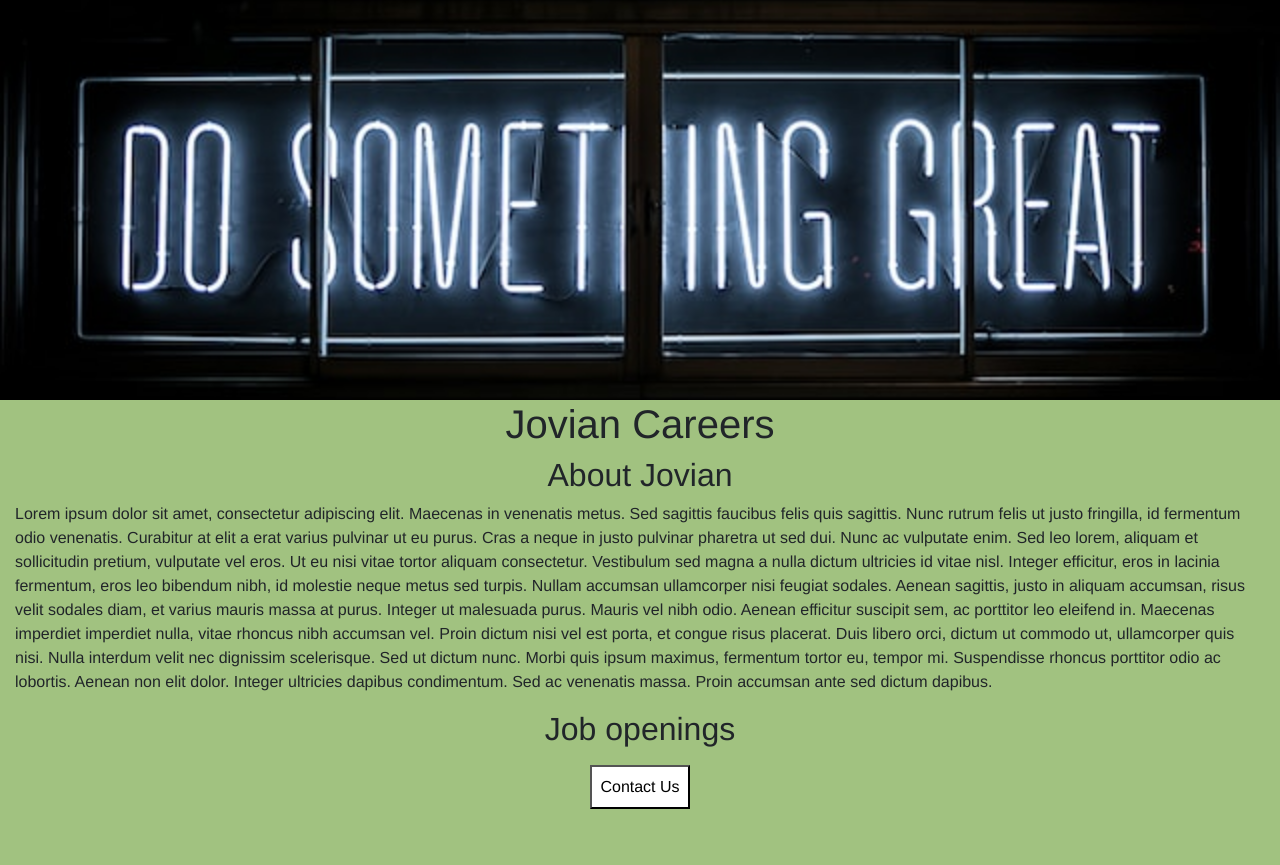
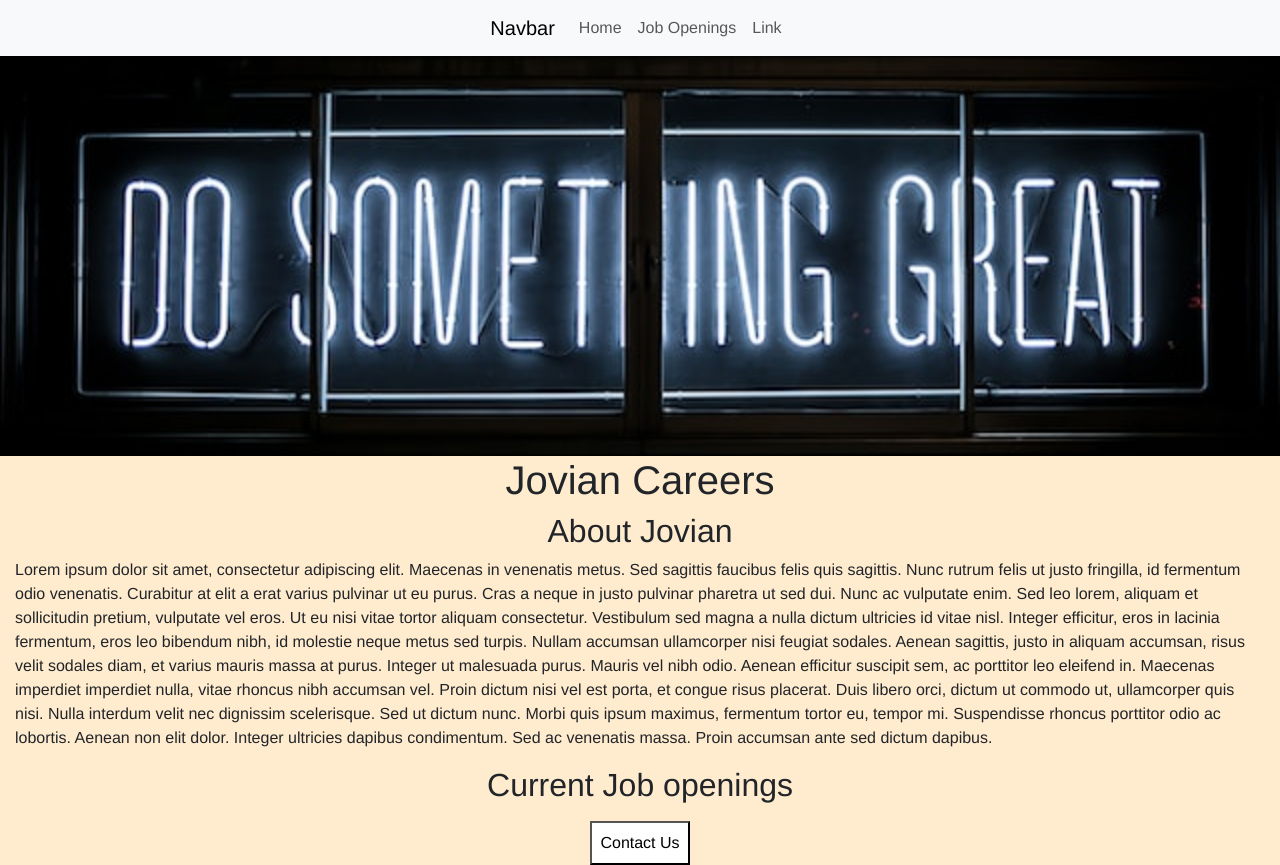
Before and after one commit to laurenseydems/jovian-careers-website, a Flask app: template templates/home.html in a window 1280 px wide. Before the commit the page ends 809 px from the top, so only its background shows below. Run offline with Flask 2, Linux system fonts and the light colour scheme; the template is opened without the code that fills it, so the values that code supplies are empty.

Commit message:
Visual styles. Added 1 position. Added navbar

```diff
--- a/app.py
+++ b/app.py
@@ -26,7 +26,14 @@ JOBS = [
         'title' : 'Scrum Bachelor',
         'location' : 'Tilburg, the Netherlands',
         'salary': "EUR 25.000"
-    }
+    },
+        {
+        'id' : 4,
+        'title' : "IoT thingy do-er",
+        'Location' : "remote",
+        'salary' : "+- 55.000"
+        }
+
     ]
 
 @app.route("/")
--- a/static/style.css
+++ b/static/style.css
@@ -5,10 +5,14 @@
 }
 
 body{
-    background: rgb(161, 194, 128);
+    background: blanchedalmond;
     font-family: helvetica, "sans-serif";
     padding: 0;
     margin: 0;
+}
+
+.nav-container {
+    text-align:center;
 }
 
 main {
@@ -49,7 +53,7 @@ div.row {
 }
 div.col-9, div.col-3{
     border-bottom: 1px solid grey;
-    padding : 2rem;
+    padding : 1rem 2rem;
 }
 
 div.col-3{
--- a/templates/home.html
+++ b/templates/home.html
@@ -9,6 +9,7 @@
     <link rel="stylesheet" href="/static/style.css">
 </head>
 <body>
+    {% include 'nav.html' %}
     <img src="/static/images/header.jpg" id="banner">
     <main>
 
@@ -22,7 +23,7 @@ Integer ut malesuada purus. Mauris vel nibh odio. Aenean efficitur suscipit sem,
 Sed ut dictum nunc. Morbi quis ipsum maximus, fermentum tortor eu, tempor mi. Suspendisse rhoncus porttitor odio ac lobortis. Aenean non elit dolor. Integer ultricies dapibus condimentum. Sed ac venenatis massa. Proin accumsan ante sed dictum dapibus.
     </p>
 
-    <h2> Job openings </h2>
+    <h2> Current Job openings </h2>
     <p>
         {% for job in jobs %}
             {%include 'jobitem.html' %}
--- /dev/null
+++ b/templates/nav.html
@@ -0,0 +1,20 @@
+<nav class="navbar navbar-expand-lg navbar-light bg-light sticky-top justify-content-center shadow-sm">
+  <a class="navbar-brand" href="#">Navbar</a>
+  <button class="navbar-toggler" type="button" data-toggle="collapse" data-target="#navbarSupportedContent" aria-controls="navbarSupportedContent" aria-expanded="false" aria-label="Toggle navigation">
+    <span class="navbar-toggler-icon"></span>
+  </button>
+ <div class="nav-container">
+  <div class="collapse navbar-collapse" id="navbarSupportedContent">
+    <ul class="navbar-nav mr-auto">
+      <li class="nav-item active">
+        <a class="nav-link" href="#">Home </a>
+      </li>
+      <li class="nav-item active">
+        <a class="nav-link" href="#"> Job Openings </a>
+      </li>
+      <li class="nav-item">
+        <a class="nav-link" href="#">Link</a>
+    </ul>
+  </div>
+  </div>
+</nav>
```
